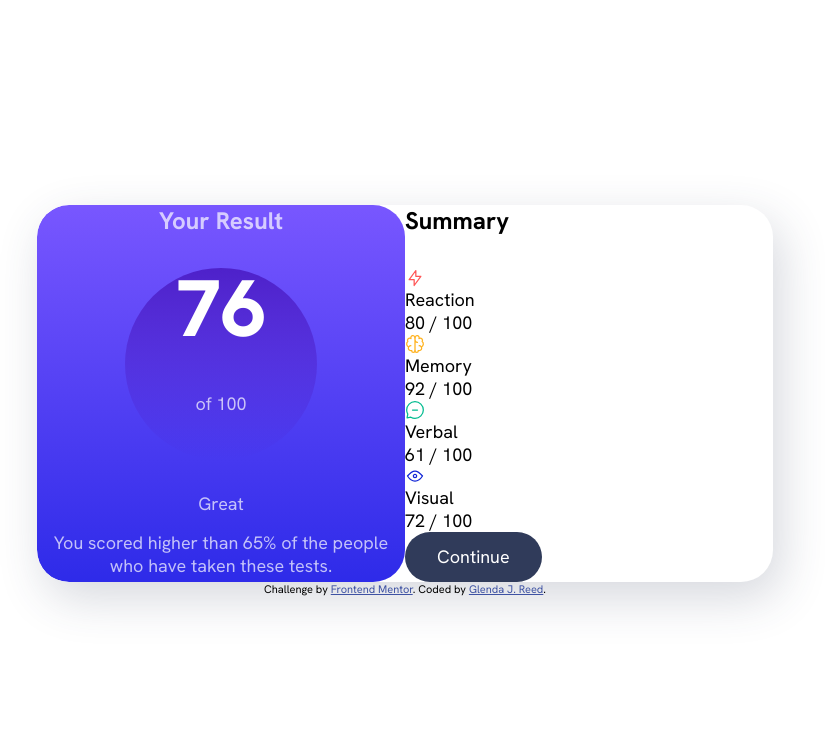
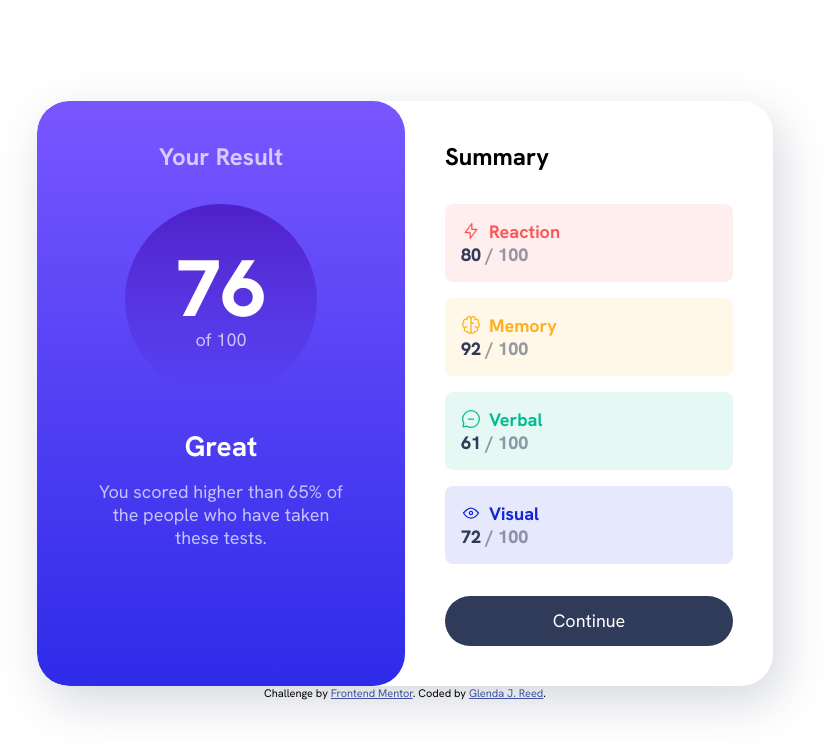
Before and after one commit to Glenda9031/Results_Summary_Component_2, a plain HTML site: page index.html in a window 1280 px wide. Shown: the whole page, without its empty margins (235-1060 px from the left). Drawn offline with Linux system fonts and the light colour scheme; files whose address does not match are found by name.

Commit message:
Update index.html and style.css

```diff
--- a/css/style.css
+++ b/css/style.css
@@ -84,6 +84,14 @@ body {
     }
 }
 
+.flex-group {
+    display: flex;
+/*    justify-content: space-between;*/
+    align-items: center;
+    gap: .5rem;
+    flex-wrap: wrap;
+}
+
 .grid-flow {
     display: grid;
     align-content: start;
@@ -125,7 +133,7 @@ body {
     .result-summary {
         margin-inline: 1rem;
         grid-template-columns: 1fr 1fr;
-        border-radius: 2rem;
+        border-radius: var(--border-radius);
         overflow: hidden;
         box-shadow: .5rem 1rem 3rem hsl(var(--clr-neutral-hsl-700), .2);
     }
@@ -134,6 +142,7 @@ body {
 .results {
     color: hsl(var(--clr-neutral-hsl-100), .7);
     text-align: center;
+    padding: var(--padding) calc(var(--padding) * 1.5);
     background: var(--gradient-primary);
     border-radius: 0 0 var(--border-radius) var(--border-radius);
 }
@@ -146,6 +155,7 @@ body {
 
 .result-score {
     display: grid;
+    place-content: center;
     width: 12rem;
     margin-inline: auto;
     background: var(--gradient-to-transparent);
@@ -160,3 +170,57 @@ body {
     line-height: 1;
     color: var(--clr-neutral-100);
 }
+
+.result-rank {
+    color: var(--clr-neutral-100);
+    font-size: var(--fs-700);
+    font-weight: var(--fw-bold);
+}
+
+.summary {
+    padding: var(--padding);
+}
+
+.summary-item {
+    display: flex;
+    flex-direction: column;
+    justify-content: center;
+    align-items: space-between;
+    padding: 1rem;
+    border-radius: .5rem;
+    background-color: hsl(var(--item-color), .1);
+}
+
+.summary-item img {
+    color: hsl(var(--item-color));
+}
+
+.summary-item-title {
+    font-weight: var(--fw-bold);
+    color: hsl(var(--item-color));
+}
+
+.summary-item[data-item-type="accent-1"] {
+    --item-color: var(--clr-accent-1);
+}
+
+.summary-item[data-item-type="accent-2"] {
+    --item-color: var(--clr-accent-2);
+}
+
+.summary-item[data-item-type="accent-3"] {
+    --item-color: var(--clr-accent-3);
+}
+
+.summary-item[data-item-type="accent-4"] {
+    --item-color: var(--clr-accent-4);
+}
+
+.summary-score {
+    font-weight: var(--fw-black);
+    color: hsl(var(--clr-neutral-hsl-700), .5)
+}
+
+.summary-score span {
+    color: var(--clr-neutral-700);
+}
--- a/index.html
+++ b/index.html
@@ -31,34 +31,43 @@
         </div>
       </div>
 
-      <div class="summary grid-flow" data-spacing="large">
+      <div class="summary grid-flow"
+      data-spacing="large">
+
    <h2 class="section-title">Summary</h2>
+
    <div class="grid-flow">
-          <div class="summary-item" data-item-type="accent-1">
+     <div class="summary-item"
+          data-item-type="accent-1">
        <div class="flex-group">
-              <img src="images/icon-reaction.svg" alt="reaction icon" class="summary-icon">
+         <img src="images/icon-reaction.svg" alt="reaction icon" class="summary-icon"  width="20" height="20">
          <h3 class="summary-item-title">Reaction</h3>
+        </div>
        <p class="summary-score"><span>80</span> / 100</p>
      </div>
 
-            <div class="summary-item" data-item-type="accent-2">
+     <div class="summary-item"
+          data-item-type="accent-2">
        <div class="flex-group">
-                <img src="images/icon-memory.svg" alt="memory icon" class="summary-icon">
+         <img src="images/icon-memory.svg" alt="memory icon" class="summary-icon"  width="20" height="20">
          <h3 class="summary-item-title">Memory</h3>
+       </div>
        <p class="summary-score"><span>92</span> / 100</p>
      </div>
-
-              <div class="summary-item" data-item-type="accent-3">
+     <div class="summary-item"
+          data-item-type="accent-3">
        <div class="flex-group">
-                  <img src="images/icon-verbal.svg" alt="verbal icon" class="summary-icon">
+         <img src="images/icon-verbal.svg" alt="verbal icon" class="summary-icon"  width="20" height="20">
          <h3 class="summary-item-title">Verbal</h3>
+       </div>
        <p class="summary-score"><span>61</span> / 100</p>
      </div>
-
-                <div class="summary-item" data-item-type="accent-4">
+     <div class="summary-item"
+          data-item-type="accent-4">
        <div class="flex-group">
-                    <img src="images/icon-visual.svg" alt="visual icon" class="summary-icon">
+         <img src="images/icon-visual.svg" alt="visual icon" class="summary-icon"  width="20" height="20">
          <h3 class="summary-item-title">Visual</h3>
+       </div>
        <p class="summary-score"><span>72</span> / 100</p>
      </div>
    </div>
```
Lines whose indentation alone changed are shown as unchanged.
